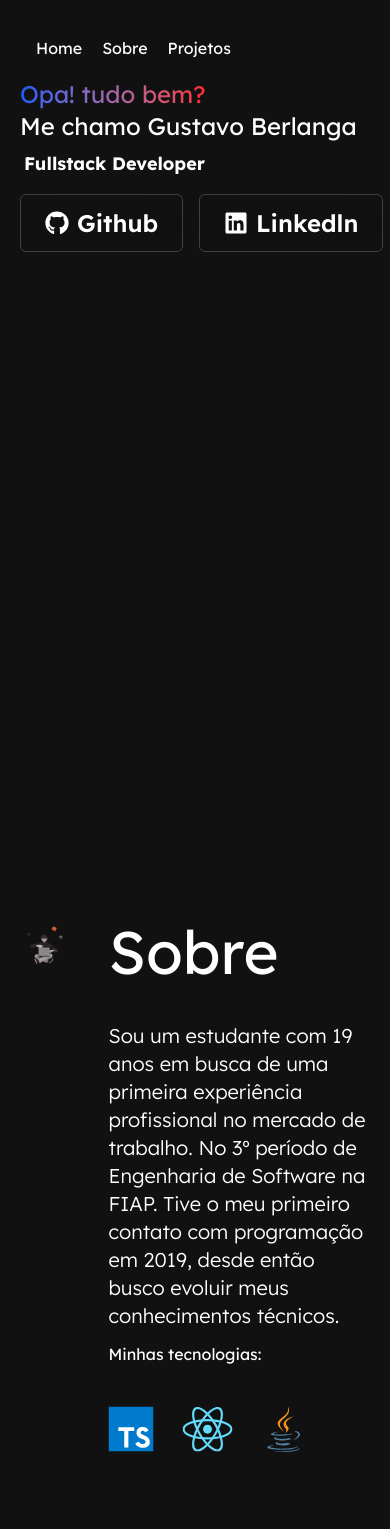
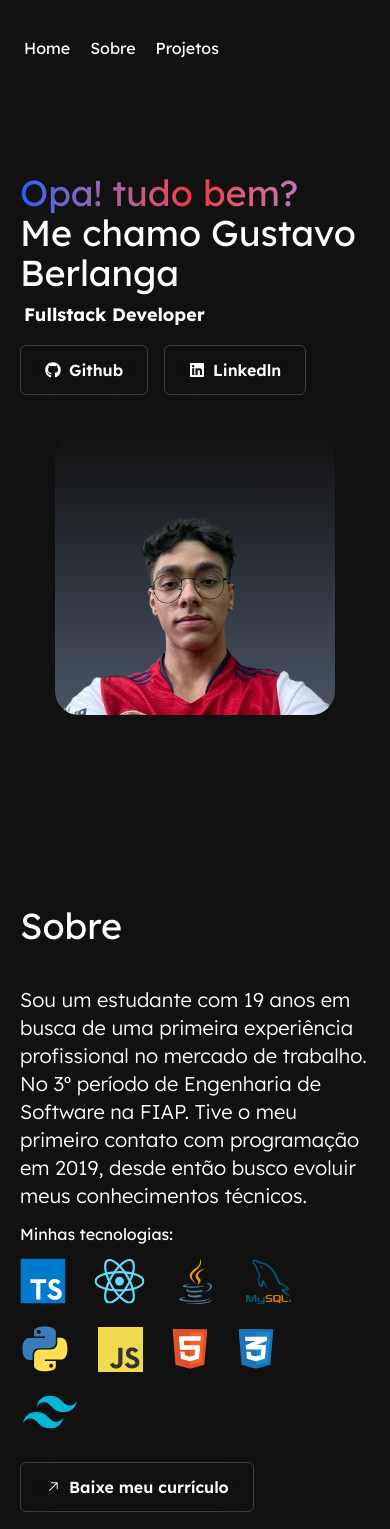
Before and after one commit to Berla1/portfolio, a React (Vite) app: page / in a window 390 px wide. Shown: the top 1529 px of the page. Built offline with nearby package versions, Linux system fonts and the light colour scheme; a web font is replaced by a local one.

Commit message:
responsividade pra celular

```diff
--- a/src/App.tsx
+++ b/src/App.tsx
@@ -1,6 +1,5 @@
 import './App.css'
 import Home from './components/Home'
-// import Tecnologias from './components/Tecnologias'
 import Header from './components/Header'
 import Sobre from './components/Sobre'
 
@@ -11,7 +10,6 @@ function App() {
       <Header/>
       <Home/>
       <Sobre/>
-      {/* <Tecnologias/> */}
     </main>
     </>
   )
--- a/src/components/Header/index.tsx
+++ b/src/components/Header/index.tsx
@@ -1,8 +1,8 @@
 const Header = () => {
   return (
-    <header className="flex justify-evenly w-1/3 pr-16">
+    <header className="flex pl-1 md:justify-evenly md:w-1/4 md:pl-10">
       <nav>
-        <ul className="flex gap-5 p-4 text-white">
+        <ul className="flex gap-5 pt-4 text-white">
           <li className="links cursor-pointer">Home</li>
           <li className="links cursor-pointer">Sobre</li>
           <li className="links cursor-pointer">Projetos</li>
--- a/src/components/Home/RedeBotao/index.tsx
+++ b/src/components/Home/RedeBotao/index.tsx
@@ -6,7 +6,7 @@ interface RedeBotaoProps {
 const RedeBotao = ({ Icone, Texto }: RedeBotaoProps) => {
   return (
     <button className="group/button relative inline-flex items-center justify-center overflow-hidden rounded-md  backdrop-blur-lg px-6 py-3 text-base font-semibold text-white transition-all duration-300 ease-in-out hover:scale-102 hover:shadow-xl hover:shadow-gray-600/50 border border-white/20">
-      <span className="flex items-center justify-center gap-2 text-2xl">
+      <span className="flex items-center justify-center gap-2 md:text-2xl">
         {Icone} {Texto}
       </span>
       <div className="absolute inset-0 flex h-full w-full justify-center [transform:skew(-13deg)_translateX(-100%)] group-hover/button:duration-1000 group-hover/button:[transform:skew(-13deg)_translateX(100%)]">
--- a/src/components/Home/index.tsx
+++ b/src/components/Home/index.tsx
@@ -4,20 +4,27 @@ import RedeBotao from "./RedeBotao";
 import { FaLinkedin } from "react-icons/fa";
 const Home = () => {
   return (
-    <section className="flex h-screen text-white pb-20 md:justify-evenly md:items-center gap-10">
-      <div className="md:w-1/2 flex flex-col text-2xl md:text-6xl">
+    <section className="flex flex-col justify-center items-center md:flex-row h-screen text-white pb-20 md:justify-evenly md:items-center gap-10">
+      <div className="md:w-1/2 flex flex-col text-4xl md:text-6xl">
         <h1 className="bg-gradient-to-r from-blue-600 via-red-500 to-indigo-400 inline-block text-transparent bg-clip-text">
           Opa! tudo bem?
         </h1>
         <h2>Me chamo Gustavo Berlanga</h2>
         <h2 className="text-lg pl-1 font-bold mt-2">Fullstack Developer</h2>
         <div className="flex gap-4 mt-4 text-2xl">
-         <a href="https://github.com/Berla1" target="_blank"><RedeBotao Icone={<FaGithub />} Texto="Github" /></a>
-         <a href="https://www.linkedin.com/in/gustavo-berlanga/" target="_blank"><RedeBotao Icone={<FaLinkedin/>} Texto="Linkedln" /></a>
+          <a href="https://github.com/Berla1" target="_blank">
+            <RedeBotao Icone={<FaGithub />} Texto="Github" />
+          </a>
+          <a
+            href="https://www.linkedin.com/in/gustavo-berlanga/"
+            target="_blank"
+          >
+            <RedeBotao Icone={<FaLinkedin />} Texto="Linkedln" />
+          </a>
         </div>
       </div>
-      <div className="bg-gradient-to-t from-gray-600 rounded-3xl ">
-        <img src={eu} alt="eu" className="md:w-90 rounded-3xl" />
+      <div className="flex items-center justify-center bg-gradient-to-t from-gray-600 rounded-3xl w-70 md:w-100">
+        <img src={eu} alt="eu" className="rounded-3xl" />
       </div>
     </section>
   );
--- a/src/components/Sobre/index.tsx
+++ b/src/components/Sobre/index.tsx
@@ -15,12 +15,12 @@ import curriculo from "../../assets/Currículo Gustavo Berlanga.pdf";
 
 const Sobre = () => {
   return (
-    <section className="flex h-screen text-white md:justify-evenly md:items-center gap-10">
+    <section className="flex h-screen text-white md:justify-evenly md:items-center md:gap-10">
       <div>
-        <img src={pc} alt="eu" className="w-120" />
+        <img src={pc} alt="eu" className="w-120 hidden md:block" />
       </div>
       <div className="flex flex-col md:w-1/2">
-        <h2 className="text-6xl mb-10">Sobre</h2>
+        <h2 className="text-4xl md:text-6xl mb-10">Sobre</h2>
         <p className="text-xl font-light text-white ">
           Sou um estudante com 19 anos em busca de uma primeira experiência
           profissional no mercado de trabalho. No 3º período de Engenharia de
@@ -29,7 +29,7 @@ const Sobre = () => {
         </p>
         <div>
           <h3 className="my-3">Minhas tecnologias: </h3>
-          <ul className="flex items-center h-full gap-5 flex-wrap mb-8  ">
+          <ul className="flex items-center justify-start gap-5 flex-wrap mb-8">
             <li>
               <Tecnologia imageSrc={TypeScript} altText="Typescript" toolTip="Typescript"/>
             </li>
```
